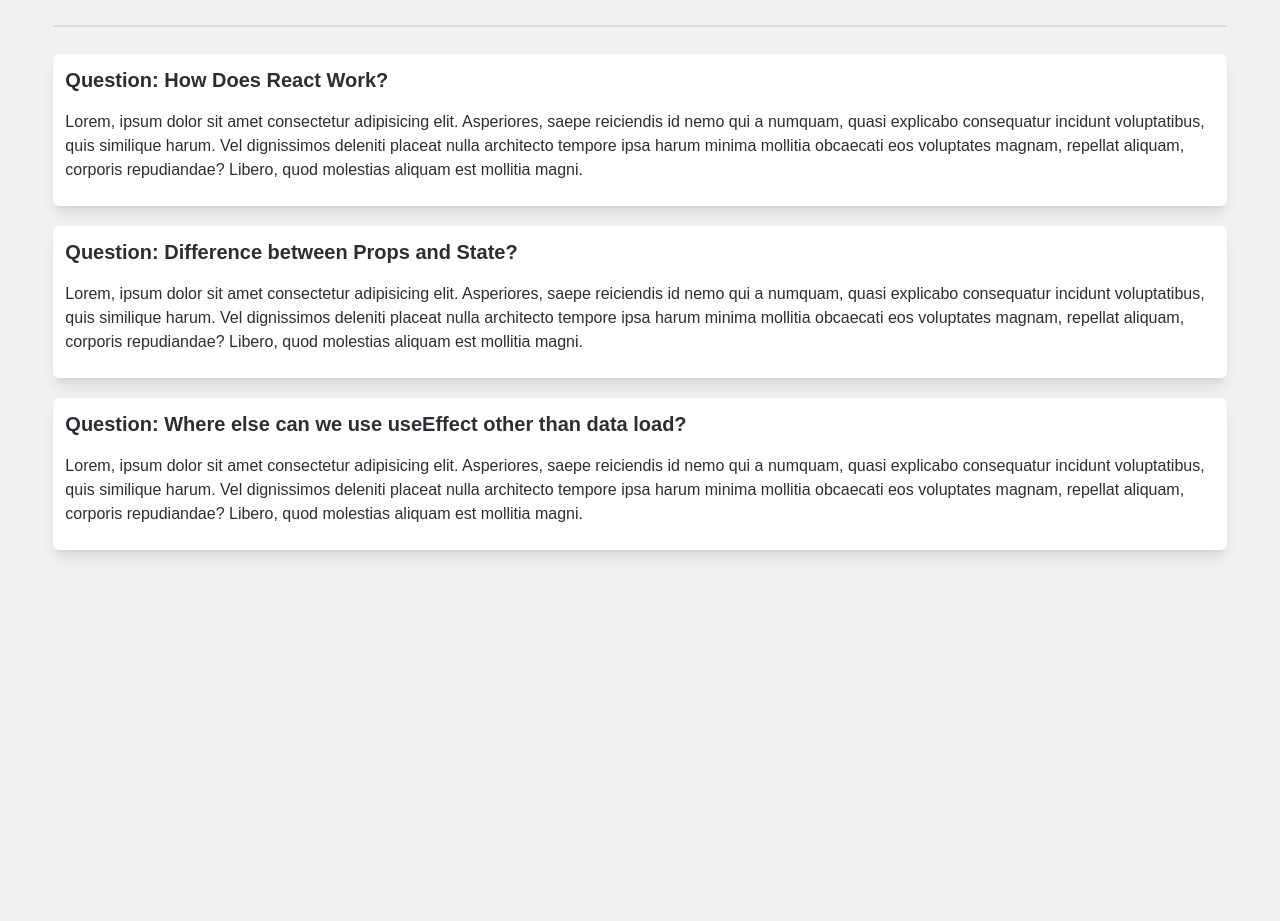
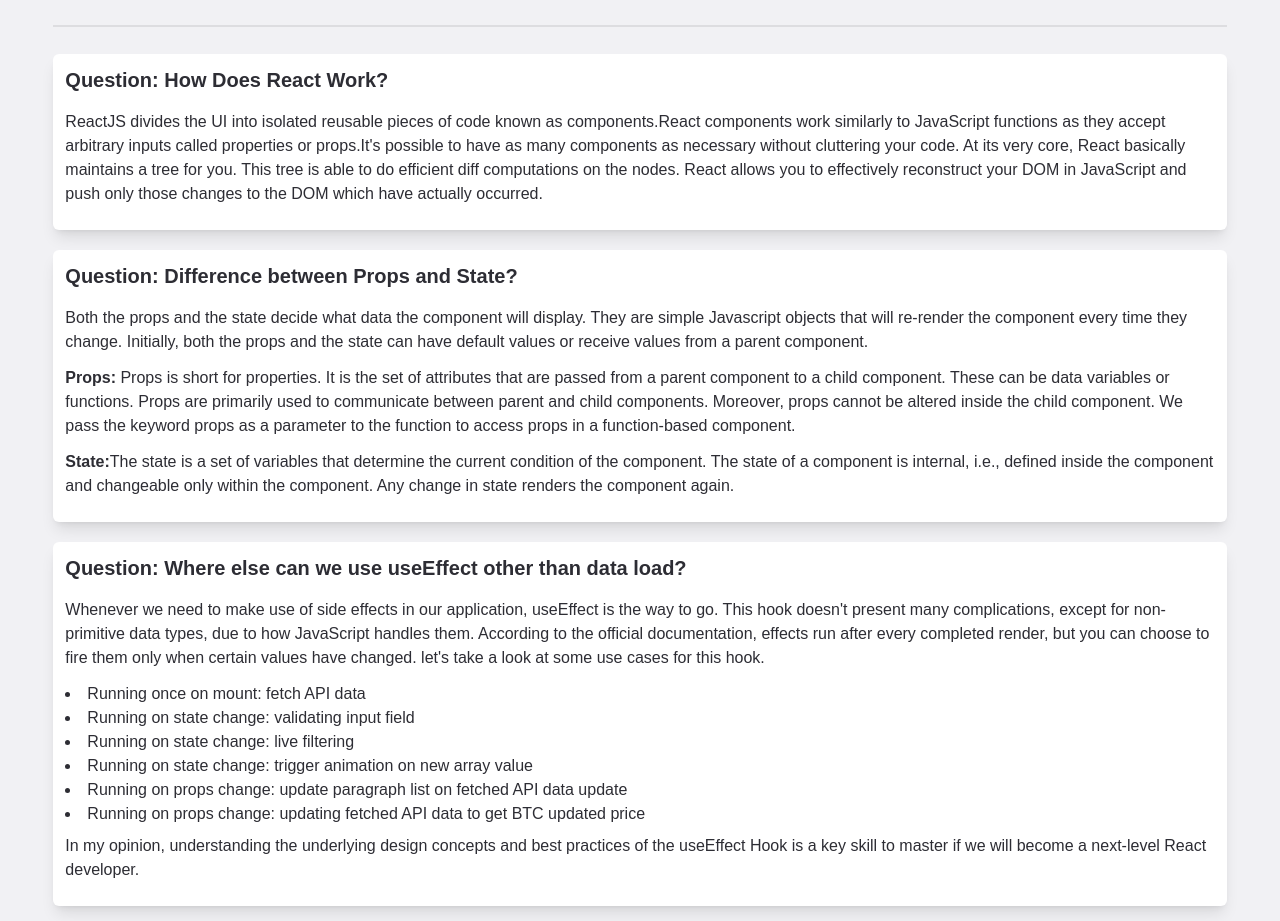
Before and after one commit to ismailjosim/daily-coding-practice, a React (Create React App) app: page / in a window 1280 px wide. Shown: the part 1876-2797 px from the top of the page. Before the commit the page ends 2466 px from the top, so only its background shows below. Built offline with nearby package versions, Linux system fonts and the light colour scheme.

Commit message:
all blogs added

```diff
--- a/src/components/Aside/Aside.js
+++ b/src/components/Aside/Aside.js
@@ -1,4 +1,4 @@
-import React, { useState } from 'react';
+import React, { useEffect, useState } from 'react';
 import './Aside.css';
 import './Aside.css';
 import { toast } from 'react-toastify';
@@ -6,13 +6,24 @@
 
 
 const Aside = ({ taskAdd }) => {
-    const [breakTime, setBreakTime] = useState([]);
+    const [breakTime, setBreakTime] = useState(0);
 
     const handleBreakTime = (e) => {
         const btnText = e.target.innerText;
         const ParseTime = parseInt(btnText.slice(0, -1));
         setBreakTime(ParseTime);
     }
+    useEffect(() => {
+        //get the shopping cart from local storage
+        const storedCart = localStorage.getItem('breakTime');
+        const storeCart = JSON.parse(breakTime);
+        if (storedCart) {
+            setBreakTime(storeCart);
+        } else {
+            localStorage.setItem('breakTime', storeCart)
+        }
+
+    }, [breakTime])
 
     const notify = () => {
         toast.success('Task Success!');
@@ -69,18 +80,3 @@
 };
 
 export default Aside;
-/*
-
-
-  const prevBreakTime = localStorage.getItem('breakTime');
-        const parsePrevBreakTime = JSON.parse(prevBreakTime);
-        if (parsePrevBreakTime) {
-            localStorage.setItem('breakTime', JSON.stringify(breakTime));
-            setBreakTime(parsePrevBreakTime);
-        }
-
-
-
-
-
-*/
--- a/src/components/Blog/Blog.js
+++ b/src/components/Blog/Blog.js
@@ -8,15 +8,41 @@
             <div className='flex flex-col gap-5'>
                 <div className='bg-white shadow-lg p-3 rounded-md'>
                     <h2 className='text-xl font-semibold mb-4'>Question: How Does React Work?</h2>
-                    <p className='mb-3'>Lorem, ipsum dolor sit amet consectetur adipisicing elit. Asperiores, saepe reiciendis id nemo qui a numquam, quasi explicabo consequatur incidunt voluptatibus, quis similique harum. Vel dignissimos deleniti placeat nulla architecto tempore ipsa harum minima mollitia obcaecati eos voluptates magnam, repellat aliquam, corporis repudiandae? Libero, quod molestias aliquam est mollitia magni.</p>
+                    <p className='mb-3'>ReactJS divides the UI into isolated reusable pieces of code known as components.React components work similarly to JavaScript functions as they accept arbitrary inputs called properties or props.It's possible to have as many components as necessary without cluttering your code. At its very core, React basically maintains a tree for you. This tree is able to do efficient diff computations on the nodes. React allows you to effectively reconstruct your DOM in JavaScript and push only those changes to the DOM which have actually occurred.
+                    </p>
                 </div>
                 <div className='bg-white shadow-lg p-3 rounded-md'>
                     <h2 className='text-xl font-semibold mb-4'>Question: Difference between Props and State?</h2>
-                    <p className='mb-3'>Lorem, ipsum dolor sit amet consectetur adipisicing elit. Asperiores, saepe reiciendis id nemo qui a numquam, quasi explicabo consequatur incidunt voluptatibus, quis similique harum. Vel dignissimos deleniti placeat nulla architecto tempore ipsa harum minima mollitia obcaecati eos voluptates magnam, repellat aliquam, corporis repudiandae? Libero, quod molestias aliquam est mollitia magni.</p>
+                    <p className='mb-3'>Both the props and the state decide what data the component will display. They are simple Javascript objects that will re-render the component every time they change. Initially, both the props and the state can have default values or receive values from a parent component.
+                    </p>
+                    <p className='mb-3'>
+                        <strong className='font-semibold'>Props:</strong> Props is short for properties. It is the set of attributes that are passed from a parent component to a child component. These can be data variables or functions.
+
+                        Props are primarily used to communicate between parent and child components. Moreover, props cannot be altered inside the child component.
+
+                        We pass the keyword props as a parameter to the function to access props in a function-based component.
+                    </p>
+                    <p className='mb-3'>
+                        <strong className='font-semibold'>State:</strong>
+                        The state is a set of variables that determine the current condition of the component. The state of a component is internal, i.e., defined inside the component and changeable only within the component. Any change in state renders the component again.
+
+                    </p>
+
                 </div>
                 <div className='bg-white shadow-lg p-3 rounded-md'>
                     <h2 className='text-xl font-semibold mb-4'>Question: Where else can we use useEffect other than data load?</h2>
-                    <p className='mb-3'>Lorem, ipsum dolor sit amet consectetur adipisicing elit. Asperiores, saepe reiciendis id nemo qui a numquam, quasi explicabo consequatur incidunt voluptatibus, quis similique harum. Vel dignissimos deleniti placeat nulla architecto tempore ipsa harum minima mollitia obcaecati eos voluptates magnam, repellat aliquam, corporis repudiandae? Libero, quod molestias aliquam est mollitia magni.</p>
+                    <p className='mb-3'>Whenever we need to make use of side effects in our application, useEffect is the way to go. This hook doesn't present many complications, except for non-primitive data types, due to how JavaScript handles them. According to the official documentation, effects run after every completed render, but you can choose to fire them only when certain values have changed. let's take a look at some use cases for this hook.
+                    </p>
+                    <div>
+                        <li>Running once on mount: fetch API data</li>
+                        <li>Running on state change: validating input field</li>
+                        <li>Running on state change: live filtering</li>
+                        <li>Running on state change: trigger animation on new array value</li>
+                        <li>Running on props change: update paragraph list on fetched API data update</li>
+                        <li>Running on props change: updating fetched API data to get BTC updated price</li>
+                    </div>
+                    <p className='mb-3 mt-2'>In my opinion, understanding the underlying design concepts and best practices of the useEffect Hook is a key skill to master if we will become a next-level React developer.
+                    </p>
                 </div>
             </div>
         </div>
--- a/src/components/Home/Home.js
+++ b/src/components/Home/Home.js
@@ -27,4 +27,3 @@
 };
 
 export default Home;
-// <Aside taskAdd={taskAdd}></Aside>
```
